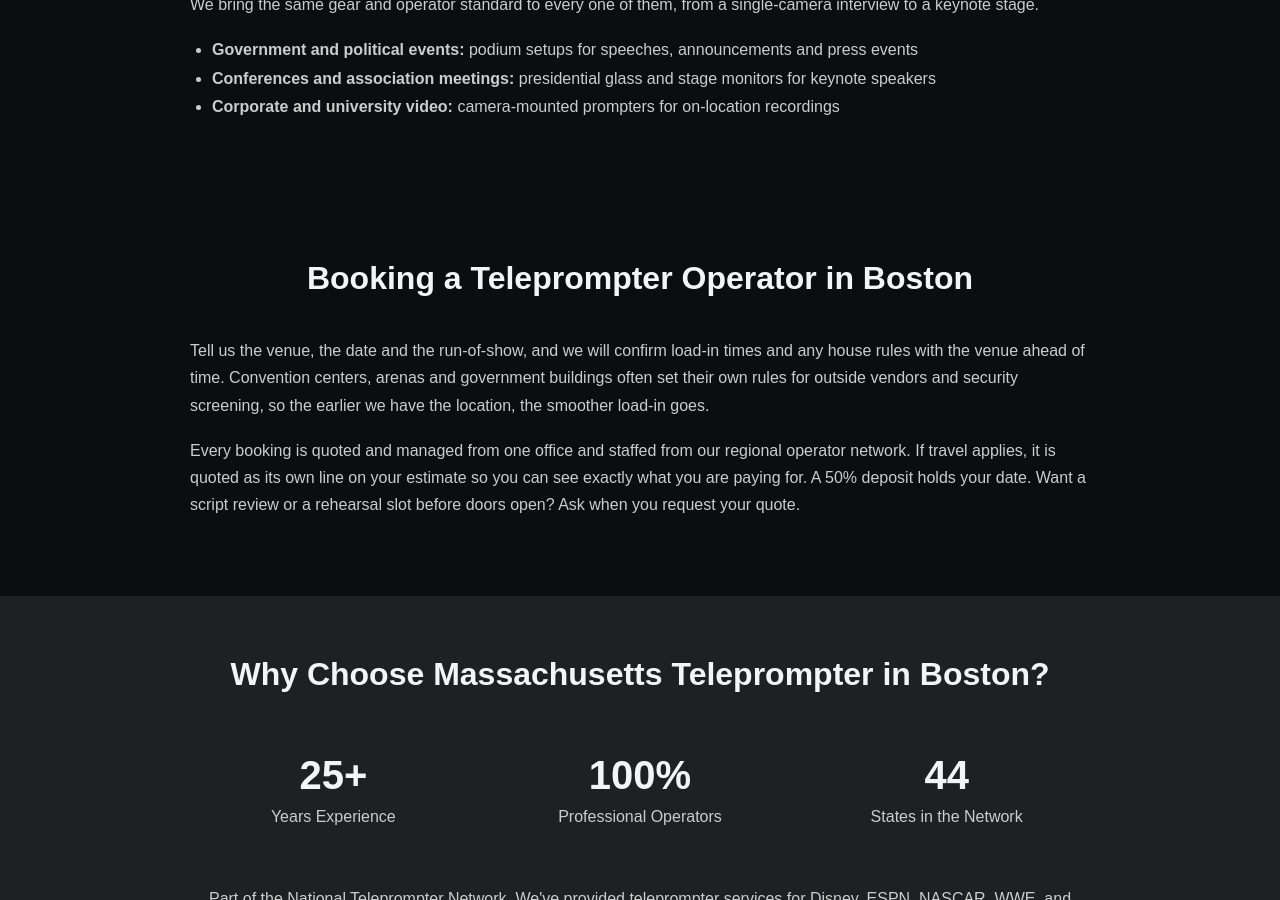
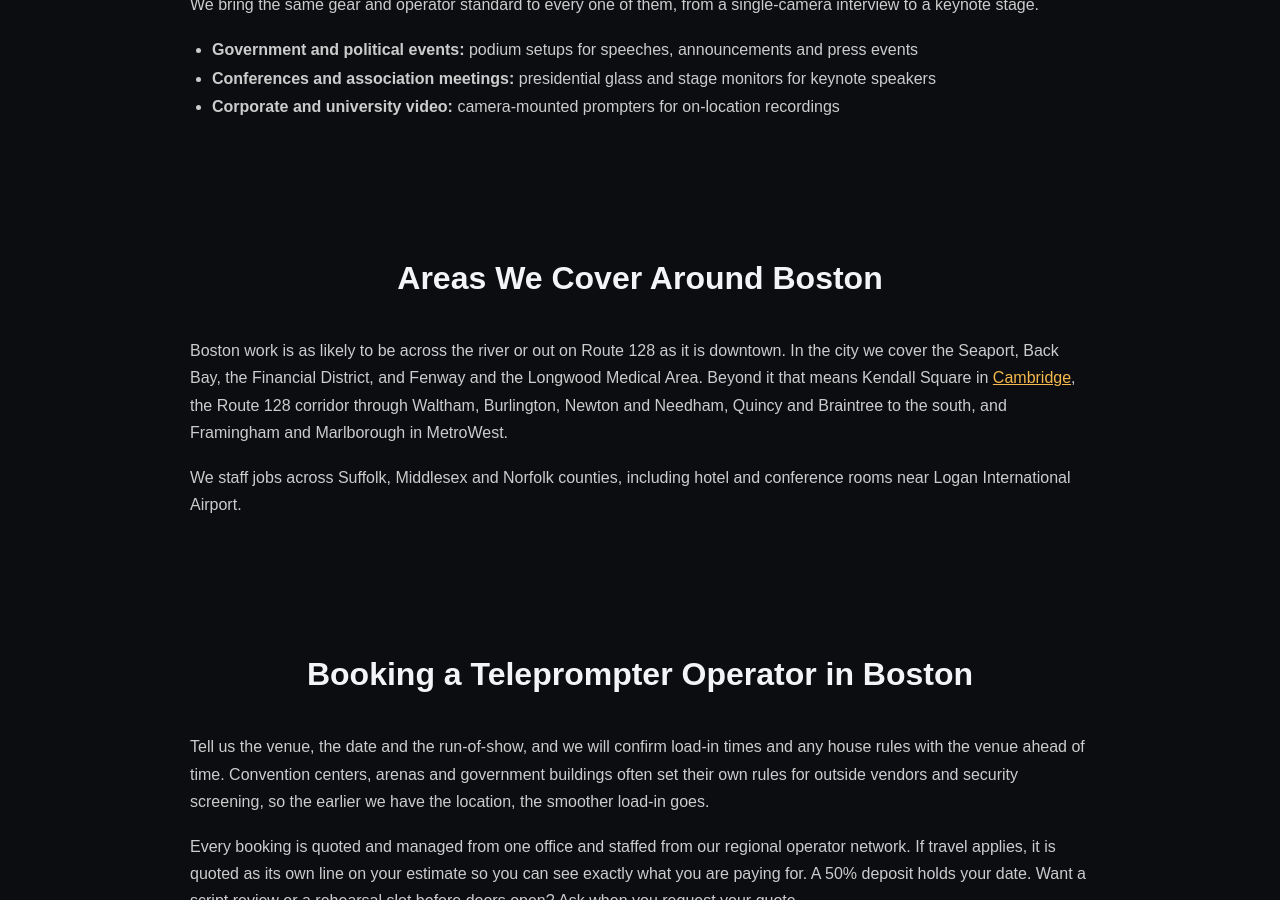
Before and after one commit to jasproj/massachusettsteleprompter, a Jekyll site: the page teleprompter-boston.html, which Jekyll copies as it is, in a window 1280 px wide and 900 px high, scrolled down 1309 px. Built offline with Jekyll 4.4.1, drawn with Linux system fonts in a browser that asks for light colours.

Commit message:
Add coverage-area section to top metro city page
Add an Areas We Cover section listing the neighborhoods,
suburbs, counties and airport area served, with links to sibling city pages,
so the page carries more city-specific content.

Co-Authored-By: Claude Fable 5.2 <noreply@anthropic.com>
Claude-Session: https://claude.ai/code/session_017B1vpC8m6BaUasFqFSwaDY

```diff
--- a/teleprompter-boston.html
+++ b/teleprompter-boston.html
@@ -112,6 +112,14 @@ hr{border-color:rgba(255,255,255,.08)}
 </section>
 <section style="padding:60px 20px;background:#0B0D10">
   <div style="max-width:900px;margin:0 auto">
+    <h2 style="font-family:Arial,sans-serif;font-size:2rem;color:#F2F4F7;text-align:center;margin:0 0 40px 0">Areas We Cover Around Boston</h2>
+    <p style="color:#ccc;line-height:1.7;margin:0 0 18px 0">Boston work is as likely to be across the river or out on Route 128 as it is downtown. In the city we cover the Seaport, Back Bay, the Financial District, and Fenway and the Longwood Medical Area. Beyond it that means Kendall Square in <a href="/teleprompter-cambridge.html" style="color:#F5B84C">Cambridge</a>, the Route 128 corridor through Waltham, Burlington, Newton and Needham, Quincy and Braintree to the south, and Framingham and Marlborough in MetroWest.</p>
+    <p style="color:#ccc;line-height:1.7;margin:0 0 18px 0">We staff jobs across Suffolk, Middlesex and Norfolk counties, including hotel and conference rooms near Logan International Airport.</p>
+  </div>
+</section>
+
+<section style="padding:60px 20px;background:#0B0D10">
+  <div style="max-width:900px;margin:0 auto">
     <h2 style="font-family:Arial,sans-serif;font-size:2rem;color:#F2F4F7;text-align:center;margin:0 0 40px 0">Booking a Teleprompter Operator in Boston</h2>
     <p style="color:#ccc;line-height:1.7;margin:0 0 18px 0">Tell us the venue, the date and the run-of-show, and we will confirm load-in times and any house rules with the venue ahead of time. Convention centers, arenas and government buildings often set their own rules for outside vendors and security screening, so the earlier we have the location, the smoother load-in goes.</p><p style="color:#ccc;line-height:1.7;margin:0 0 18px 0">Every booking is quoted and managed from one office and staffed from our regional operator network. If travel applies, it is quoted as its own line on your estimate so you can see exactly what you are paying for. A 50% deposit holds your date. Want a script review or a rehearsal slot before doors open? Ask when you request your quote.</p>
   </div>
```
